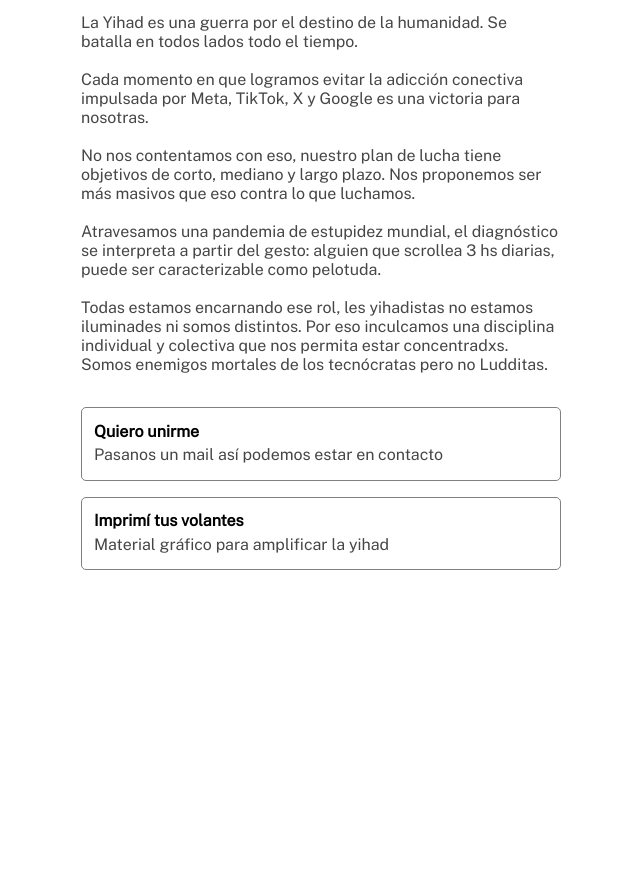
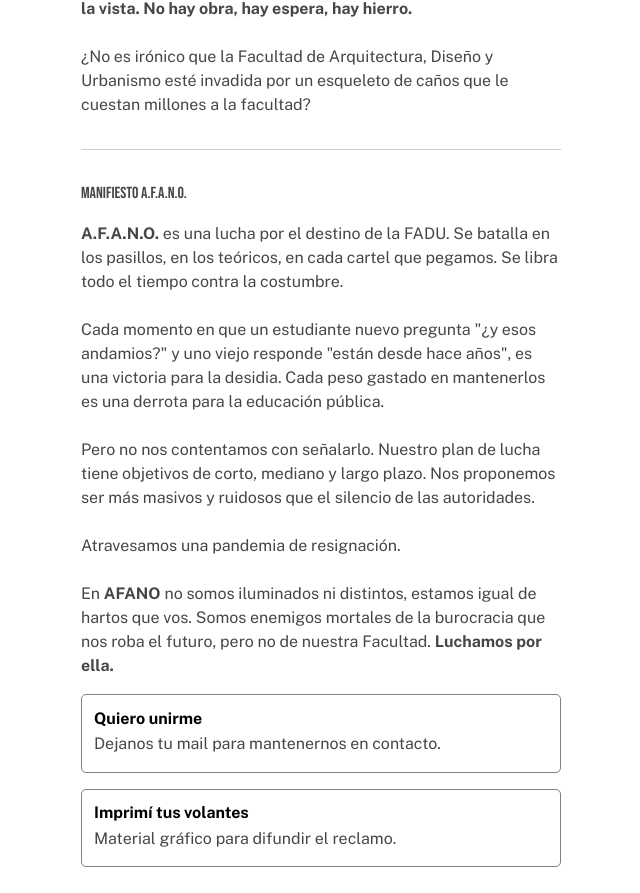
Before and after one commit to ANDAMIOSFADU/AFANO, a plain HTML site: page index.html in a window 1280 px wide. Shown: the part 255-1148 px from the top of the page, without its empty margins (319-959 px from the left). Before the commit the page ends 851 px from the top, so only its background shows below. Drawn offline with nearby package versions, Linux system fonts and the light colour scheme.

Commit message:
Update index.html

```diff
--- a/index.html
+++ b/index.html
@@ -1,8 +1,10 @@
-<html lang="es"><head>
+<!DOCTYPE html>
+<html lang="es">
+<head>
     <meta charset="UTF-8">
     <meta name="viewport" content="width=device-width, initial-scale=1.0">
     <title>AFANO</title>
-    <link href="https://fonts.googleapis.com/css2?family=Bebas+Neue&amp;family=Public+Sans:wght@400&amp;display=swap" rel="stylesheet">
+    <link href="https://fonts.googleapis.com/css2?family=Bebas+Neue&family=Public+Sans:wght@400;700&display=swap" rel="stylesheet">
     <style>
         body {
             display: flex;
@@ -39,6 +41,7 @@
             font-size: 1rem;
             color: rgb(70, 70, 70);
             margin-block: 1rem;
+            line-height: 1.5;
         }
 
         .button {
@@ -73,16 +76,24 @@
             background-color: #f0f0f0;
         }
 
-        .break {
-            margin-bottom: 25px;
+        .manifesto-title {
+            font-family: 'Bebas Neue', sans-serif;
+            font-size: 2rem;
+            margin-top: 2rem;
+            margin-bottom: 1rem;
+            line-height: 2rem;
+            color: #000;
         }
 
         .separador {
             height: 14px;
         }
 
-        .separador2 {
+        hr {
+            border: none;
             height: 1px;
+            background-color: #ccc;
+            margin: 2rem 0;
         }
 
         @media (max-width: 520px) {
@@ -114,22 +125,45 @@
 </head>
 <body>
     <div class="container">
-        <h1>A.F.A.N.O.
-ALUMNOS DE FADU AUTOCONVOCADOS POR LA NO OBRA</h1>
-        <p>La Yihad es una guerra por el destino de la humanidad. Se batalla en todos lados todo el tiempo. <br> <br>
+        <h1>¿TE ACOSTUMBRASTE A LOS ANDAMIOS?</h1>
+        <p>
+            <strong>Los andamios en FADU nos ubican en el umbral entre lo que era y lo que no termina de llegar. No hay presente pleno ni futuro a la vista. No hay obra, hay espera, hay hierro.</strong>
 
-            Cada momento en que logramos evitar la adicción conectiva impulsada por Meta, TikTok, X y Google es una victoria para nosotr<span class="changing-char">a</span>s. <br><br>
 
-            No nos contentamos con eso, nuestro plan de lucha tiene objetivos de corto, mediano y largo plazo. Nos proponemos ser más masivos que eso contra lo que luchamos. <br><br>
+            <br><br>
+            ¿No es irónico que la Facultad de Arquitectura, Diseño y Urbanismo esté invadida por un esqueleto de caños que le cuestan millones a la facultad?
+        </p>
 
-            Atravesamos una pandemia de estupidez mundial, el diagnóstico se interpreta a partir del gesto: alguien que scrollea 3 hs diarias, puede ser caracterizable como pelotud<span class="changing-char">a</span>. <br><br>
+        <hr>
 
-            Tod<span class="changing-char">a</span>s estamos encarnando ese rol, l<span class="changing-char">e</span>s yihadistas no estamos iluminad<span class="changing-char">e</span>s ni somos distint<span class="changing-char">o</span>s. Por eso inculcamos una disciplina individual y colectiva que nos permita estar concentrad<span class="changing-char">x</span>s. Somos enemigos mortales de los tecnócratas pero no Ludditas. </p>
-        <div class="separador2"></div>
+        <p class="manifesto-title">Manifiesto A.F.A.N.O.</p>
+        <p>
+            <strong>A.F.A.N.O.</strong> es una lucha por el destino de la FADU. Se batalla en los pasillos, en los teóricos, en cada cartel que pegamos. Se libra todo el tiempo contra la costumbre.
+            <br><br>
+            Cada momento en que un estudiante nuevo pregunta "¿y esos andamios?" y uno viejo responde "están desde hace años", es una victoria para la desidia. Cada peso gastado en mantenerlos es una derrota para la educación pública.
+            <br><br>
+            Pero no nos contentamos con señalarlo. Nuestro plan de lucha tiene objetivos de corto, mediano y largo plazo. Nos proponemos ser más masivos y ruidosos que el silencio de las autoridades.
+            <br><br>
+            Atravesamos una pandemia de resignación.
+            <br><br>
+            En <strong>AFANO</strong> no somos iluminados ni distintos, estamos igual de hartos que vos. Somos enemigos mortales de la burocracia que nos roba el futuro, pero no de nuestra Facultad. <strong>Luchamos por ella.</strong>
+        </p>
 
-        <a href="https://heyform.net/f/vEmXfJ0t"><div class="button"><h2>Quiero unirme</h2><p>Pasanos un mail así podemos estar en contacto</p></div></a>
+        <a href="https://heyform.net/f/vEmXfJ0t">
+            <div class="button">
+                <h2>Quiero unirme</h2>
+                <p>Dejanos tu mail para mantenernos en contacto.</p>
+            </div>
+        </a>
 
-        <a href="https://drive.proton.me/urls/7A7RVRS1ZM#Gas7Y6oJhRyz"><div class="button"><h2>Imprimí tus volantes</h2><p>Material gráfico para amplificar la yihad</p></div></a>
+        <a href="https://drive.proton.me/urls/7A7RVRS1ZM#Gas7Y6oJhRyz">
+            <div class="button">
+                <h2>Imprimí tus volantes</h2>
+                <p>Material gráfico para difundir el reclamo.</p>
+            </div>
+        </a>
 
         <div class="separador"></div>
     </div>
+</body>
+</html>
```
